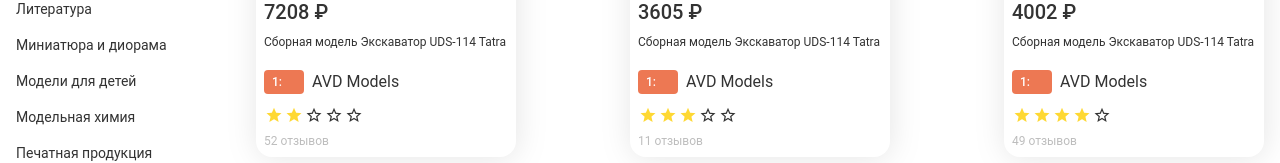
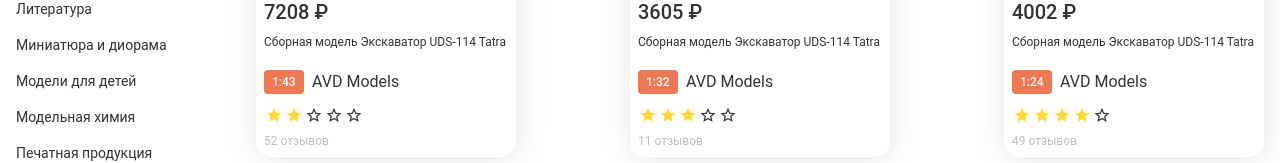
Before and after one commit to S0RGE/test-task-m, a Vue app: page / in a window 1280 px wide. Shown: the part 471-634 px from the top of the page. Built offline with nearby package versions, Linux system fonts and the light colour scheme.

Commit message:
add scale filters

```diff
--- a/src/components/Catalog/ProductCatalog.vue
+++ b/src/components/Catalog/ProductCatalog.vue
@@ -97,6 +97,12 @@
           product.price <= this.filters.priceLimit[1] &&
           product.price >= this.filters.priceLimit[0]
       );
+
+      // Фильтр по размеру
+      if (this.filters.scales.length)
+        result = result.filter((product) =>
+          this.filters.scales.includes(product.scale)
+        );
       return result;
     },
     paginatedProducts() {
--- a/src/components/Catalog/ProductCatalogCard.vue
+++ b/src/components/Catalog/ProductCatalogCard.vue
@@ -14,9 +14,7 @@
         <div class="product-card_price">{{ product.price }} &#8381;</div>
         <p>{{ product.name }}</p>
         <div class="product-card_scale">
-          <span class="product-card_scale_badge"
-            >1:{{ product.scale.value }}</span
-          >
+          <span class="product-card_scale_badge">{{ product.scale }}</span>
           <span>AVD Models </span>
         </div>
         <div class="product-card_rating">
```
